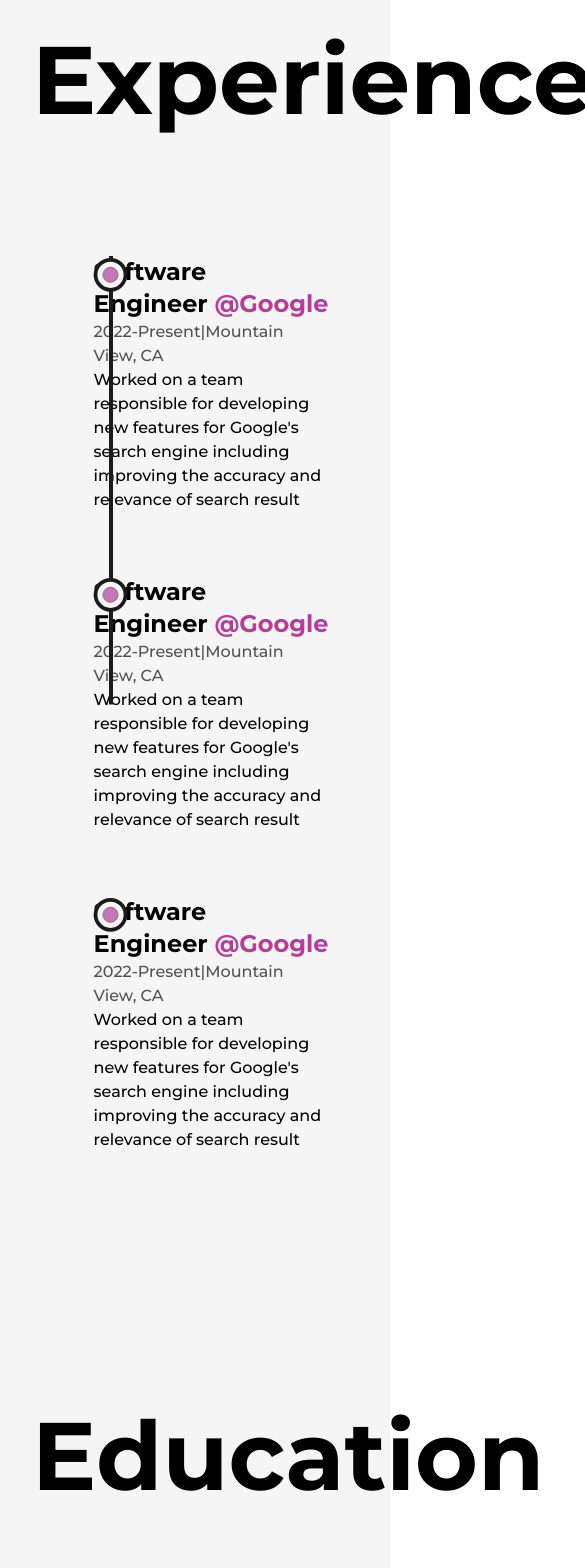
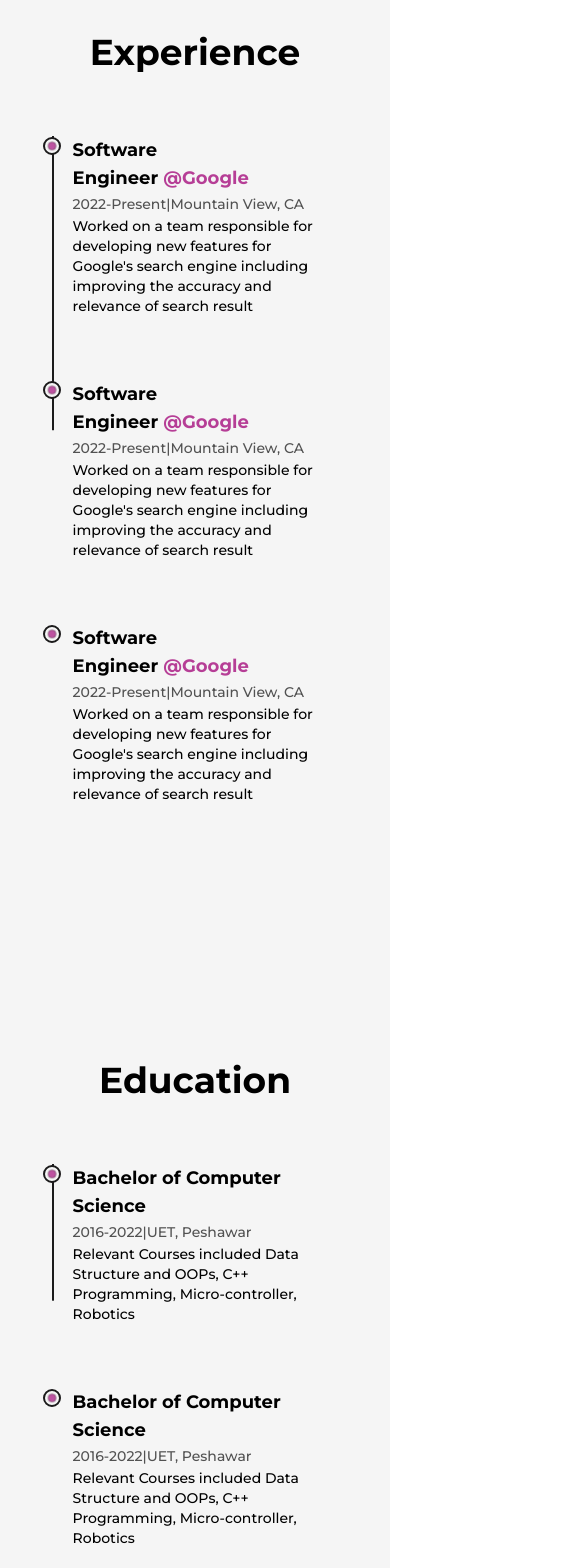
Before and after one commit to mmaazkhanhere/learningRepo, a Next.js app in the folder portfolio-website/: page /about in a window 390 px wide. Shown: the part 2180-3748 px from the top of the page, 585 px wide, since content can reach past the window. Built offline with nearby package versions, Linux system fonts and the light colour scheme.

Commit message:
education and experience responsive

```diff
--- a/portfolio-website/src/pages/components/Education.tsx
+++ b/portfolio-website/src/pages/components/Education.tsx
@@ -7,15 +7,17 @@
 const Details = ({ type, time, place, info }) => {
     const ref = useRef(null);
     return <li ref={ref} className='my-8 first:mt-0 last:mb-0 w-[60%] mx-auto flex flex-col
-    items-center justify-between'>
+    items-center justify-between md:w-[80%]'>
         <LiIcon reference={ref} />
         <motion.div
             initial={{ y: 50 }}
             whileInView={{ y: 0 }}
             transition={{ duration: 0.5, type: "spring" }}>
-            <h3 className='capitalise font-bold text-2xl'>{type}&nbsp;</h3>
-            <span className='capitalise font-medium text-dark/75 dark:text-light/75'>{time}|{place}</span>
-            <p className='font-medium w-full'>{info}</p>
+            <h3 className='capitalise font-bold text-2xl sm:text-xl xs:text-lg'>{type}&nbsp;</h3>
+            <span className='capitalise font-medium text-dark/75 dark:text-light/75 xs:text-sm'>
+                {time}|{place}
+            </span>
+            <p className='font-medium w-full md:text-sm'>{info}</p>
         </motion.div>
     </li>
 }
@@ -30,15 +32,16 @@
     )
     return (
         <div className='my-64'>
-            <h2 className='font-bold text-8xl mb-32 text-center'>
+            <h2 className='font-bold text-8xl mb-32 text-center  md:text-6xl xs:text-4xl md:mb-16'>
                 Education
             </h2>
-            <div className='w-[75%] mx-auto relative' ref={ref}>
+            <div className='w-[75%] mx-auto relative lg:w-[90%] md:w-full' ref={ref}>
                 <motion.div
                     style={{ scaleY: scrollYProgress }}
-                    className='absolute left-9 top-0 w-[4px] h-full bg-dark origin-top dark:bg-light'
+                    className='absolute left-9 top-0 w-[4px] h-full bg-dark origin-top dark:bg-light
+                    md:w-[2px] md:left-[30px] xs:left-[20px]'
                 />
-                <ul className='w-full flex flex-col items-start justify-between ml-4'>
+                <ul className='w-full flex flex-col items-start justify-between ml-4 xs:ml-2'>
                     <Details type="Bachelor of Computer Science" time="2016-2022" place={"UET, Peshawar"}
                         info={"Relevant Courses included Data Structure and OOPs, C++ Programming, Micro-controller, Robotics"}
                     />
--- a/portfolio-website/src/pages/components/Experience.tsx
+++ b/portfolio-website/src/pages/components/Experience.tsx
@@ -7,22 +7,22 @@
 const Details = ({ position, company, companyLink, time, address, work }) => {
     const ref = useRef(null);
     return <li ref={ref} className='my-8 first:mt-0 last:mb-0 w-[60%] mx-auto flex flex-col items-center
-    justify-between'>
+    justify-between md:w-[80%]'>
         <LiIcon reference={ref} />
         <motion.div
             initial={{ y: 50 }}
             whileInView={{ y: 0 }}
             transition={{ duration: 0.5, type: "spring" }}>
-            <h3 className='capitalise font-bold text-2xl'>
+            <h3 className='capitalise font-bold text-2xl sm:text-xl xs:text-lg'>
                 {position}&nbsp;
                 <a target='_blank' href={companyLink} className='text-primary dark:text-primaryDark capitalise'>
                     @{company}
                 </a>
             </h3>
-            <span className='capitalise font-medium text-dark/75 dark:text-light/75'>
+            <span className='capitalise font-medium text-dark/75 dark:text-light/75 xs:text-sm'>
                 {time}|{address}
             </span>
-            <p className='font-medium w-full'>{work}</p>
+            <p className='font-medium w-full md:text-sm'>{work}</p>
         </motion.div>
     </li>
 }
@@ -37,14 +37,15 @@
     )
     return (
         <div className='my-64'>
-            <h2 className='font-bold text-8xl mb-32 text-center'>
+            <h2 className='font-bold text-8xl mb-32 text-center md:text-6xl xs:text-4xl md:mb-16'>
                 Experience
             </h2>
-            <div className='w-[75%] mx-auto relative' ref={ref}>
+            <div className='w-[75%] mx-auto relative lg:w-[90%] md:w-full' ref={ref}>
                 <motion.div
                     style={{ scaleY: scrollYProgress }}
-                    className='absolute left-9 top-0 w-[4px] h-full bg-dark origin-top dark:bg-light' />
-                <ul className='w-full flex flex-col items-start justify-between ml-4'>
+                    className='absolute left-9 top-0 w-[4px] h-full bg-dark origin-top dark:bg-light
+                    md:w-[2px] md:left-[30px] xs:left-[20px]' />
+                <ul className='w-full flex flex-col items-start justify-between ml-4 xs:ml-2'>
                     <Details position="Software Engineer" company="Google" time={"2022-Present"}
                         address={"Mountain View, CA"}
                         work={"Worked on a team responsible for developing new features for Google's search engine including improving the accuracy and relevance of search result"}
--- a/portfolio-website/src/pages/components/LiIcon.tsx
+++ b/portfolio-website/src/pages/components/LiIcon.tsx
@@ -10,7 +10,7 @@
     )
     return (
         <figure className='absolute left-0 stroke-dark dark:stroke-light'>
-            <svg className='-rotate-90' width="75" height="75" viewBox="0 0 100 100">
+            <svg className='-rotate-90 md:w-[60px] md:h-[60px] xs:w-[40px] xs:h-[40px]' width="75" height="75" viewBox="0 0 100 100">
                 <circle cx="75" cy="50" r="20" className='stroke-primary dark:stroke-primaryDark
                 stroke-1 fill-none' />
                 <motion.circle cx="75" cy="50" r="20" className='stroke-[5px] fill-light dark:fill-dark'
```
